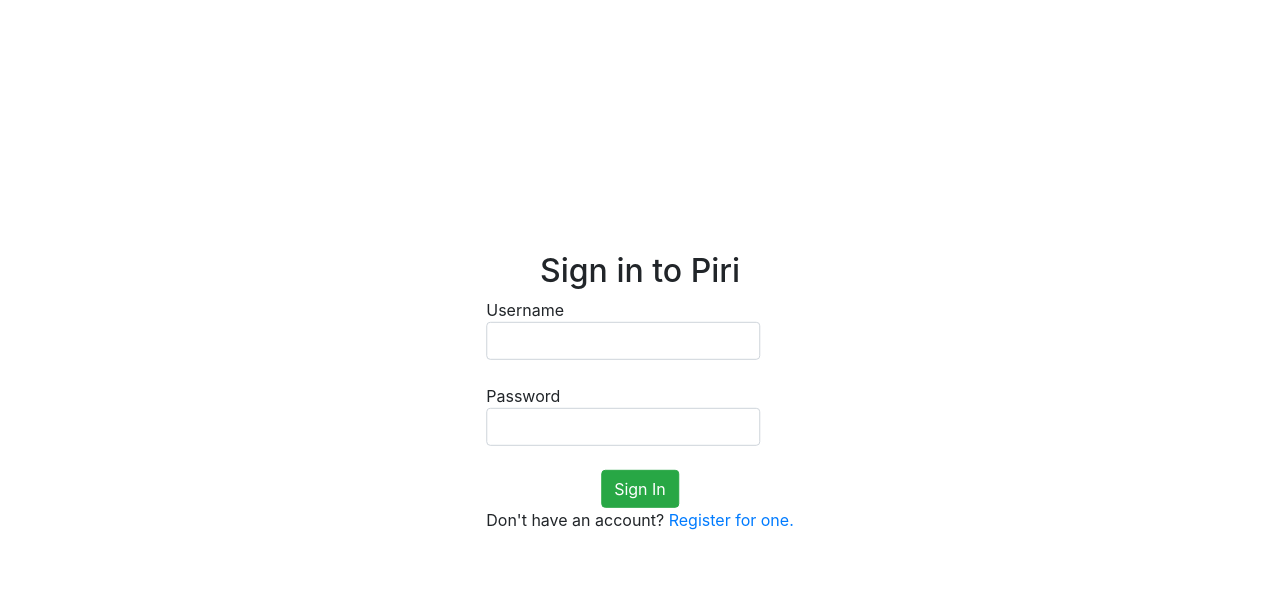
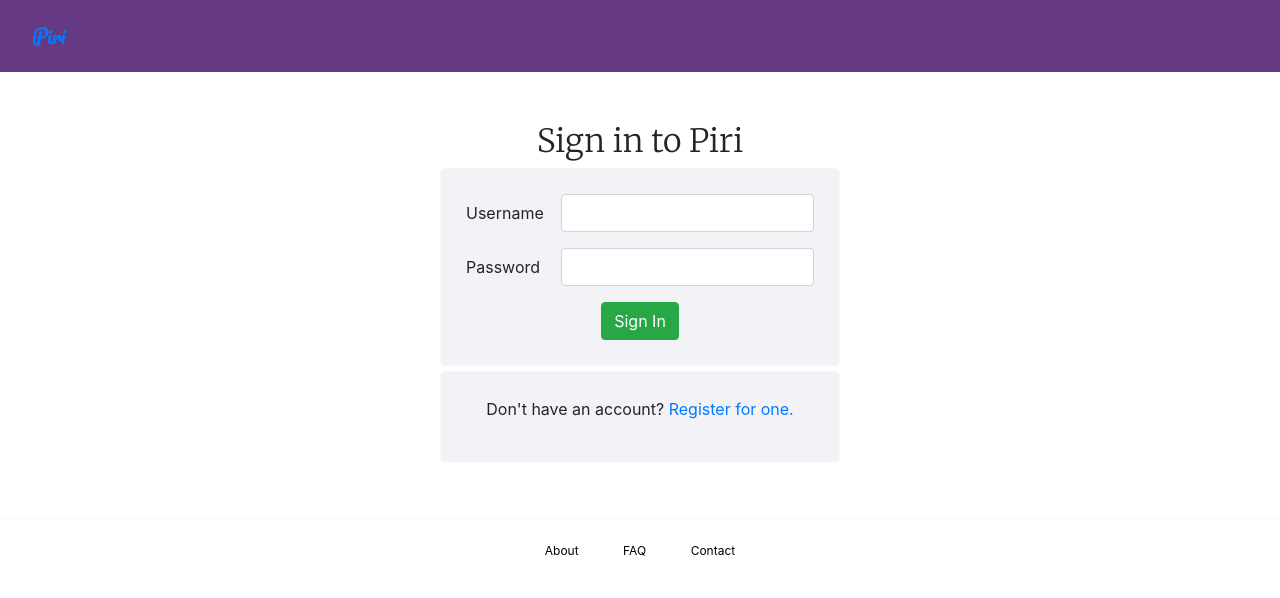
Before and after one commit to LaunchCodeLiftoffProjects/Piri, a Spring app: page /login in a window 1280 px wide. Shown: the top 598 px of the page. Run offline with Thymeleaf, Linux system fonts and the light colour scheme; the template is opened without the code that fills it, so the values that code supplies are empty.

Commit message:
Added header and footer, and modified some codes

```diff
--- a/src/main/resources/templates/login.html
+++ b/src/main/resources/templates/login.html
@@ -1,33 +1,42 @@
 <!DOCTYPE html>
 <html lang="en" xmlns:th="https://www.thymeleaf.org/">
 <head th:replace="fragments :: head">
+
 <body>
-    <div class="centered">
+
+<div th:replace="fragments :: page-header-login" class="navbar navbar-inverse navbar-fixed-top"></div>
+
+    <div class="login-register-container">
         <div class="text-center">
-            <h2 class="login-header">Sign in to Piri</h2>
+            <h2 class="login-register-header">Sign in to Piri</h2>
         </div>
 
-        <form method="post" class="login-form">
-            <div class="form-group">
-                <label th:for="username">Username
-                    <input class="form-control login-input" th:field="${loginFormDTO.username}">
-                </label>
+        <form method="post" class="login-register-form">
+            <div class="form-group row">
+                <label class="col-sm-3 col-form-label" th:for="username">Username</label>
+                <div class="col-sm-9">
+                    <input class="form-control login-register-input" th:field="${loginFormDTO.username}">
+                </div>
                 <p class="error" th:errors="${loginFormDTO.username}"></p>
             </div>
-            <div class="form-group">
-                <label>Password
-                    <input class="form-control login-input" th:field="${loginFormDTO.password}" type="password">
-                </label>
+            <div class="form-group row">
+                <label class="col-sm-3 col-form-label">Password</label>
+                <div class="col-sm-9">
+                    <input class="form-control login-register-input" th:field="${loginFormDTO.password}" type="password">
+                </div>
                 <p class="error" th:errors="${loginFormDTO.password}"></p>
             </div>
             <div class="text-center">
-                <input type="submit" class="btn login-btn btn-success" value="Sign In" />
+                <input type="submit" class="btn btn-success" value="Sign In" />
             </div>
         </form>
 
-        <div class="text-center login-form">
+        <div class="text-center login-register-form">
             <p>Don't have an account? <a href="/register">Register for one.</a></p>
         </div>
     </div>
 </body>
+
+<div th:replace="fragments :: footer"></div>
+
 </html>
```
Also changed, not shown: src/main/resources/templates/register.html (+15 -8 lines).
